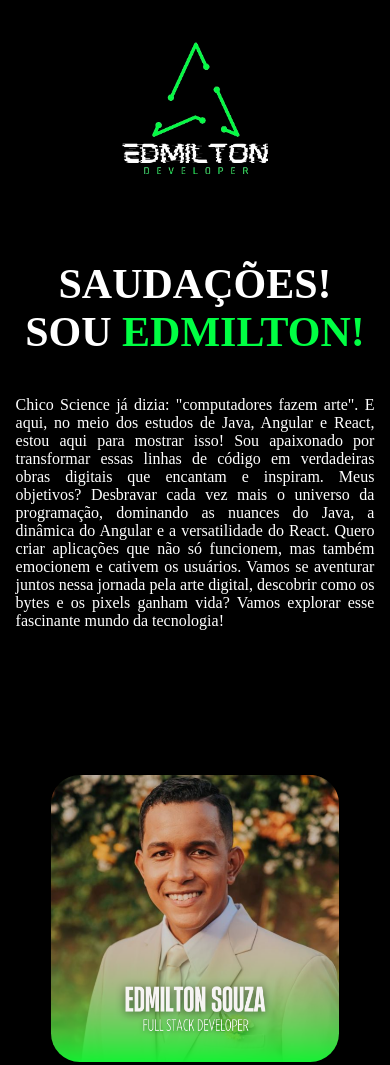
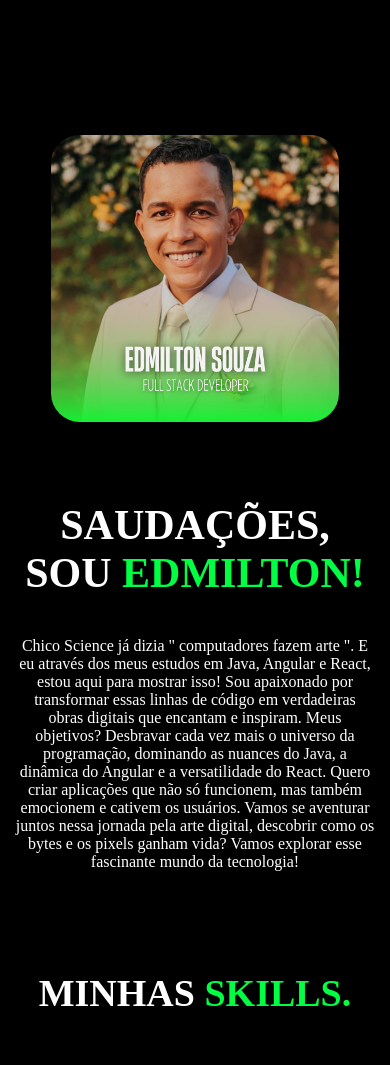
Before and after one commit to Edmilt0n/Portifolio_HTML_CSS_JS, a plain HTML site: page index.html in a window 390 px wide. Shown: the top 1065 px of the page. Drawn offline with nearby package versions, Linux system fonts and the light colour scheme.

Commit message:
Feitos ajustes nos textos

```diff
--- a/css/style.css
+++ b/css/style.css
@@ -107,7 +107,7 @@ section.topo-do-site .flex {
 .topo-do-site .txt-topo-site p {
     color: #fff;
     margin: 40px 0;
-    text-align: justify;
+    margin-bottom: 20px; /* Adiciona espaço entre os parágrafos */
 }
 
 .img-topo-site img {
@@ -362,17 +362,20 @@ footer .btn-social {
     }
 
     .logo {
-        display: flex;
+        display: none;
         justify-content: center;
         width: 100%;
     }
 
     .logo-header {
-        width: 150px; /* Ajustar tamanho da logo se necessário */
+        width: 80px; /* Ajustar tamanho da logo se necessário */
         height: auto;
     }
 
     .topo-do-site .flex {
+        gap: 20px;
+        text-align: center; /* Centralizar o texto */
+        flex-direction: column-reverse; /* Inverter a ordem dos itens */
         gap: 20px;
         text-align: center; /* Centralizar o texto */
     }
--- a/index.html
+++ b/index.html
@@ -49,8 +49,9 @@
         <div class="interface">
             <div class="flex">
                 <div class="txt-topo-site">
-                    <h1>SAUDAÇÕES! SOU<span> EDMILTON!</span></h1>
-                    <p>Chico Science já dizia: "computadores fazem arte". E aqui, no meio dos estudos de Java, Angular e React, estou aqui para mostrar isso! Sou apaixonado por transformar essas linhas de código em verdadeiras obras digitais que encantam e inspiram.
+                    <h1>SAUDAÇÕES, SOU<span> EDMILTON!</span></h1>
+                    <p>Chico Science já dizia " computadores fazem arte  ".
+                        E eu através dos meus estudos em Java, Angular e React, estou aqui para mostrar isso! Sou apaixonado por transformar essas linhas de código em verdadeiras obras digitais que encantam e inspiram.
 
                         Meus objetivos? Desbravar cada vez mais o universo da programação, dominando as nuances do Java, a dinâmica do Angular e a versatilidade do React. Quero criar aplicações que não só funcionem, mas também emocionem e cativem os usuários.
 
@@ -101,8 +102,8 @@
                     <img src="img/img2.jpg" alt="">
                 </div>
                 <div class="txt-sobre">
-                    <h2>MUITO PRAZER, <span>SOU EDMILTON SOUZA.</span></h2>
-                    <p>Olá! Me chamo Edmilton Souza e sou um DEV que adora conhecer novas tecnologias e se manter atualizado. Se você tem um projeto em mente, eu sou o cara para fazer isso acontecer. Mas espera, tem mais!</p>
+                    <h2>UM POUCO <span>SOBRE MIM :) </span></h2>
+                    <p>Me chamo Edmilton Souza e sou um DEV que adora conhecer novas tecnologias e se manter atualizado. Se você tem um projeto em mente, eu sou o cara para fazer isso acontecer. Mas espera, tem mais!</p>
                     <p>Quando não estou imerso em linhas de código e layouts responsivos, você vai me encontrar com uma guitarra nas mãos, tocando até os vizinhos começarem a bater na porta (de brincadeira, espero). A música é minha outra grande paixão, e tocar guitarra é como recarrego minhas energias criativas.</p>
                     <p>Gosto de pensar que a criatividade que uso para compor uma boa música é a mesma que aplico no desenvolvimento de um site bacana. Entre solos e commits, sempre busco inovar e trazer algo único para cada projeto.</p>
                     <p>Então, se você quer um desenvolvedor que também sabe como mandar ver em um solo de guitarra, vamos bater um papo! Quem sabe a gente cria algo incrível enquanto curte uma boa música?</p>
```
